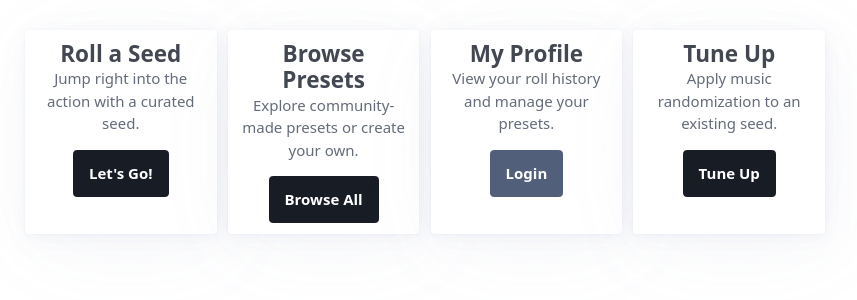
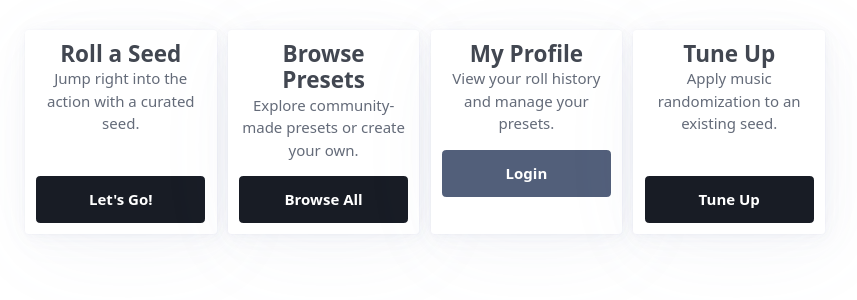
Before and after one commit to wrjones104/seedbot2000, a Django app: page / in a window 1280 px wide. Shown: the part 313-613 px from the top of the page, without its empty margins (215-1072 px from the left). Run offline with Django 5.2, Linux system fonts and the light colour scheme; some libraries are stand-ins or nearby versions.

Commit message:
Enhance grid article layout: set display to flex and adjust direction for better alignment

```diff
--- a/static/css/custom.css
+++ b/static/css/custom.css
@@ -134,3 +134,12 @@ article dl dt {
 .js-feature-btn:hover {
   opacity: 1;
 }
+
+.grid article {
+  display: flex;
+  flex-direction: column;
+}
+
+.grid article .contrast {
+  margin-top: auto;
+}
```
